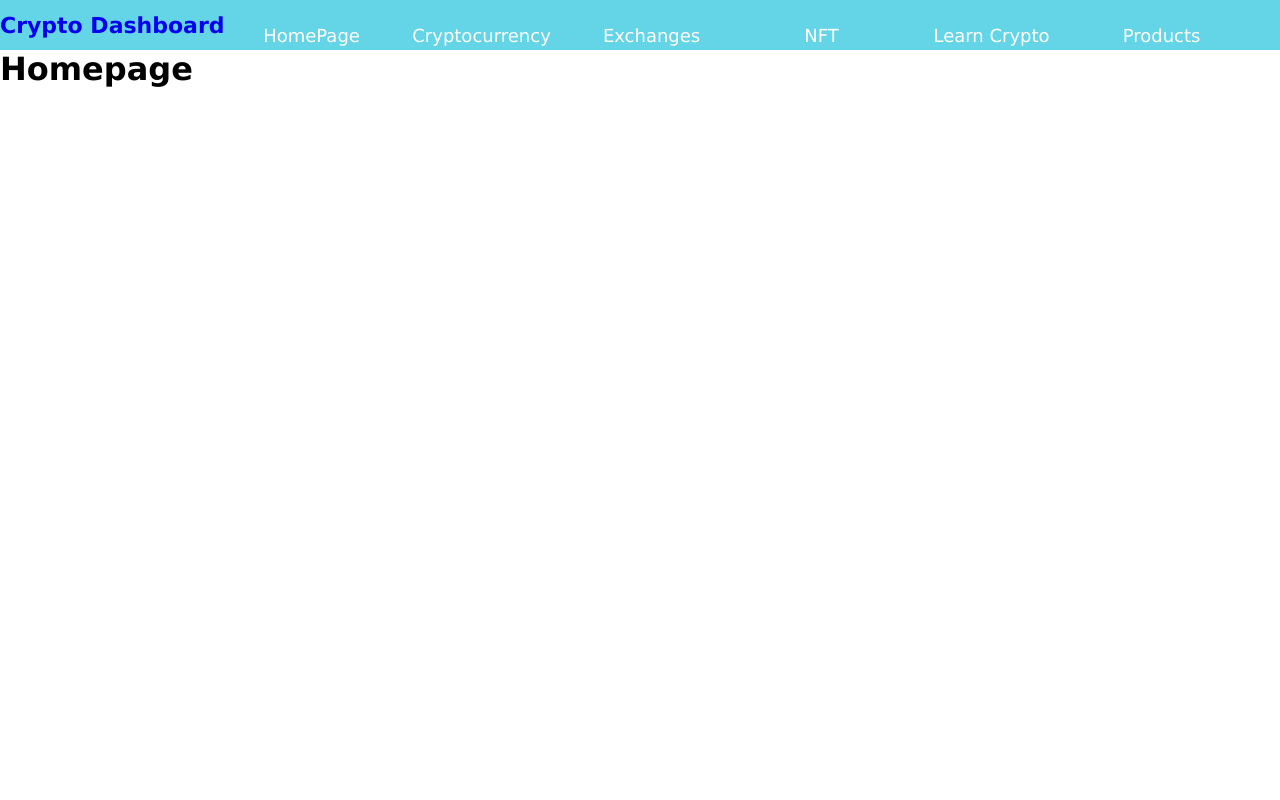
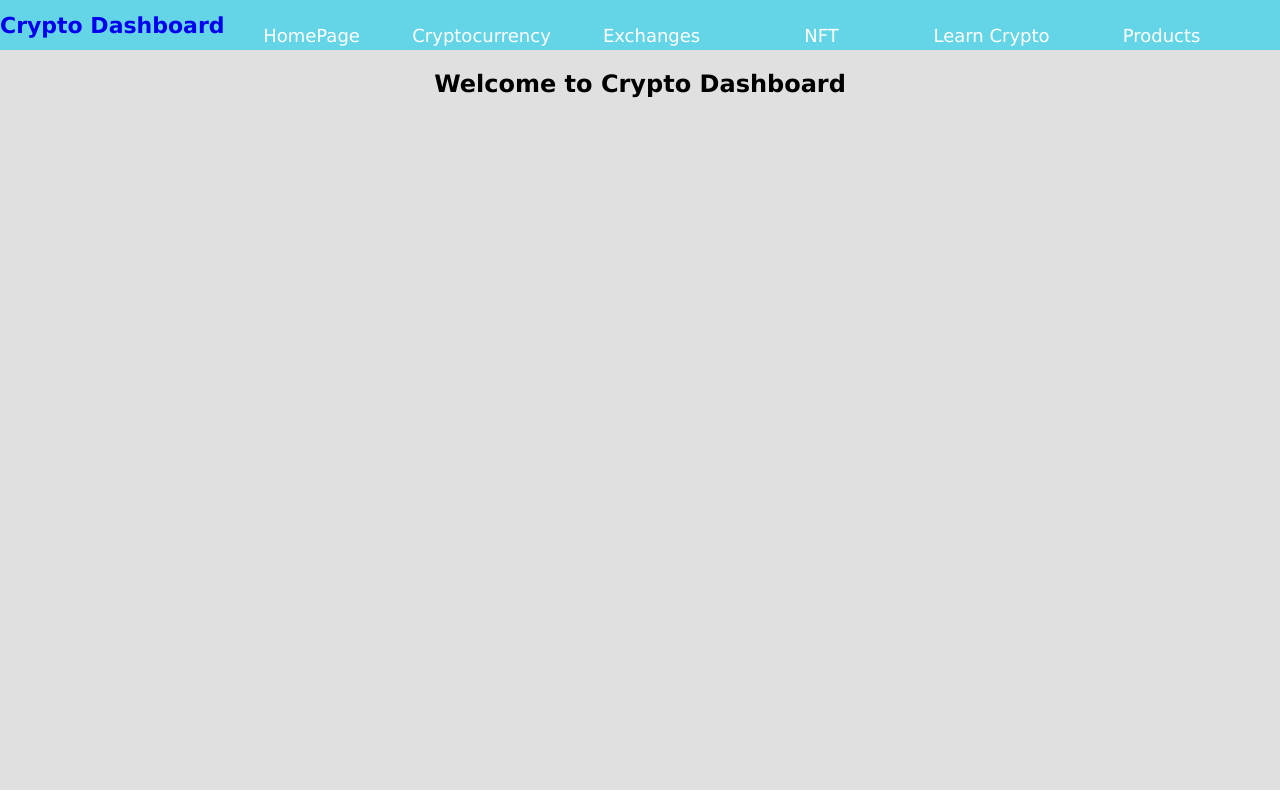
Before and after one commit to surendraSinghKamboj/cryptofrontend, a React (Create React App) app: page / in a window 1280 px wide. Built offline with nearby package versions, Linux system fonts and the light colour scheme.

Commit message:
littlebit

```diff
--- a/package.json
+++ b/package.json
@@ -8,6 +8,7 @@
     "@testing-library/user-event": "^13.5.0",
     "axios": "^1.1.3",
     "chart.js": "^3.9.1",
+    "coingecko-api": "^1.0.10",
     "react": "^18.2.0",
     "react-dom": "^18.2.0",
     "react-router-dom": "^6.4.3",
--- a/src/components/Homepage/Homepage.jsx
+++ b/src/components/Homepage/Homepage.jsx
@@ -1,5 +1,11 @@
-import React from 'react';
+import React from "react";
+// import axios from "axios";
+import HomepageStyle from "./HomepageStyle";
 
 export default function Homepage() {
-    return <h1>Homepage</h1>
-};
+  return (
+    <div style={HomepageStyle.mainDiv}>
+      <h2>Welcome to Crypto Dashboard</h2>
+    </div>
+  );
+}
--- /dev/null
+++ b/src/components/Homepage/HomepageStyle.jsx
@@ -0,0 +1,11 @@
+const HomepageStyle={
+    mainDiv:{
+        width:"100%",
+        height:"90vh",
+        backgroundColor:"rgba(100,100,100,.2)",
+        textAlign:"center",
+        paddingTop:"20px"
+    }
+}
+
+export default HomepageStyle;
```
Also changed, not shown: 1 other file (tests, documents, lock files or other folders).
